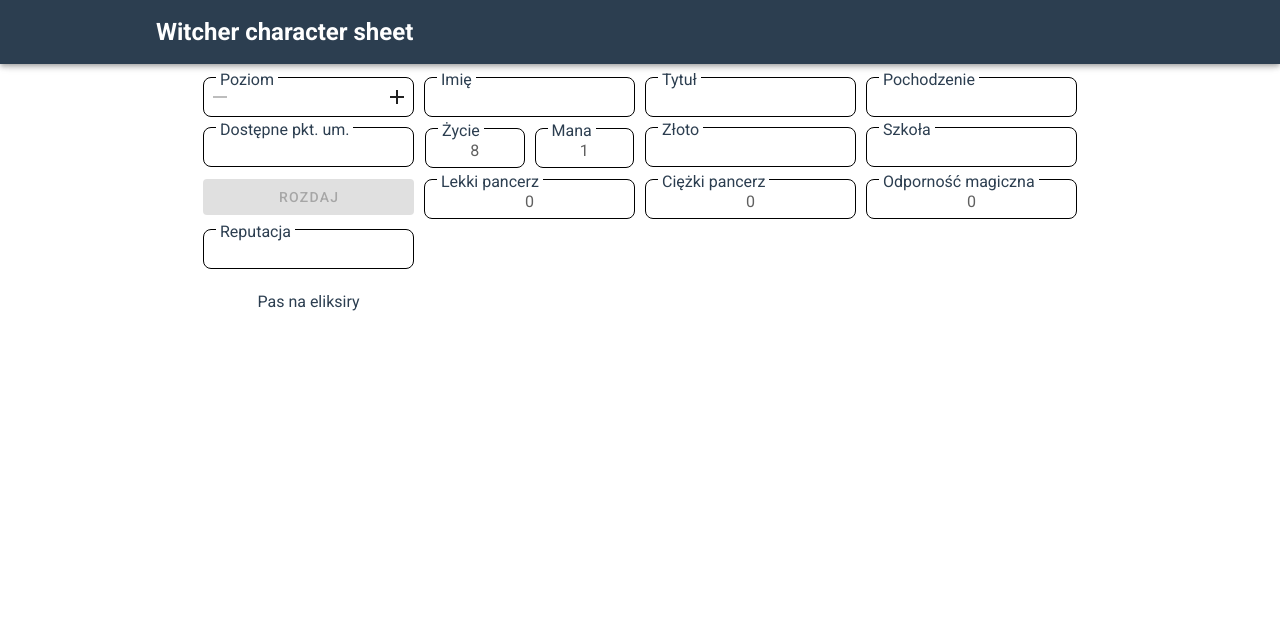
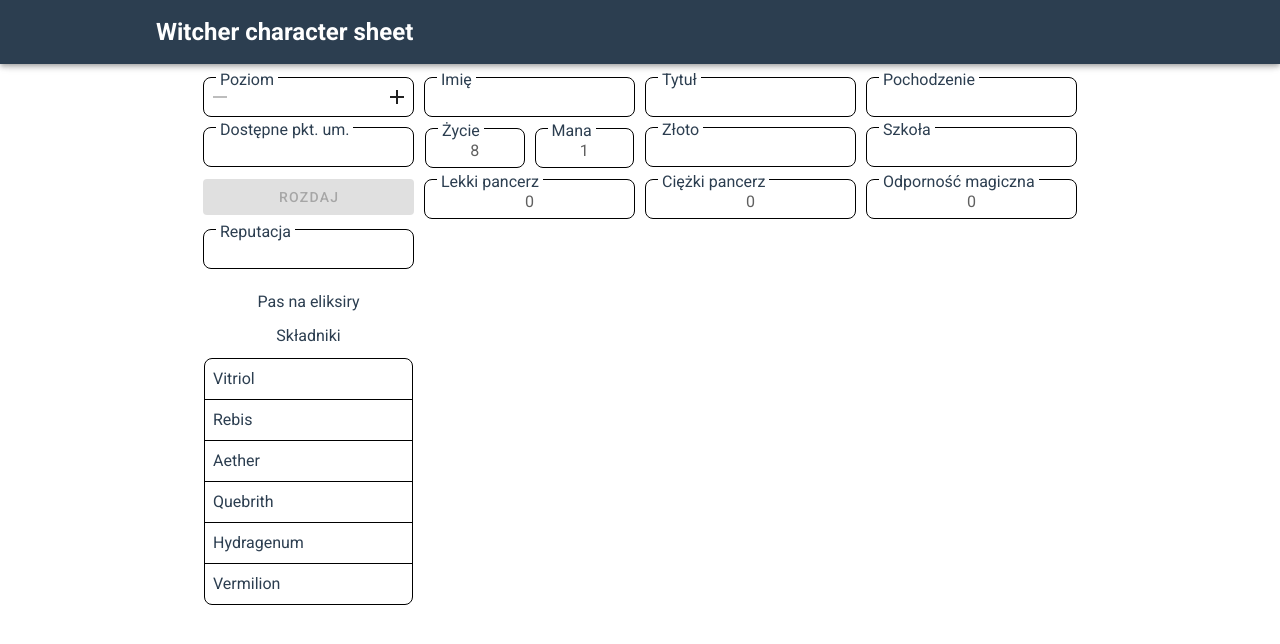
Before and after one commit to DzordzoMen/witcher-character-sheet, a Vue app: page /card/1 in a window 1280 px wide. Shown: the top 644 px of the page. Built offline with nearby package versions, Linux system fonts and the light colour scheme.

Commit message:
added herbs component and label to card

```diff
--- a/src/views/WitcherCard.vue
+++ b/src/views/WitcherCard.vue
@@ -166,6 +166,13 @@
               />
             </v-col>
           </template>
+
+          <v-col cols="12" class="primary--text text-center">
+            Składniki
+          </v-col>
+          <v-col cols="12">
+            <the-witcher-card-herbs />
+          </v-col>
         </v-row>
       </v-col>
       <!-- skills -->
@@ -180,12 +187,14 @@ import { mapGetters } from 'vuex';
 
 import BaseField from '../components/base/Field.vue';
 import TheSelectElixir from '../components/TheSelectElixir.vue';
+import TheWitcherCardHerbs from '../components/TheWitcherCardHerbs.vue';
 
 export default {
   name: 'WitcherCard',
   components: {
     BaseField,
     TheSelectElixir,
+    TheWitcherCardHerbs,
   },
   data: () => ({
     placeholder: '',
```
